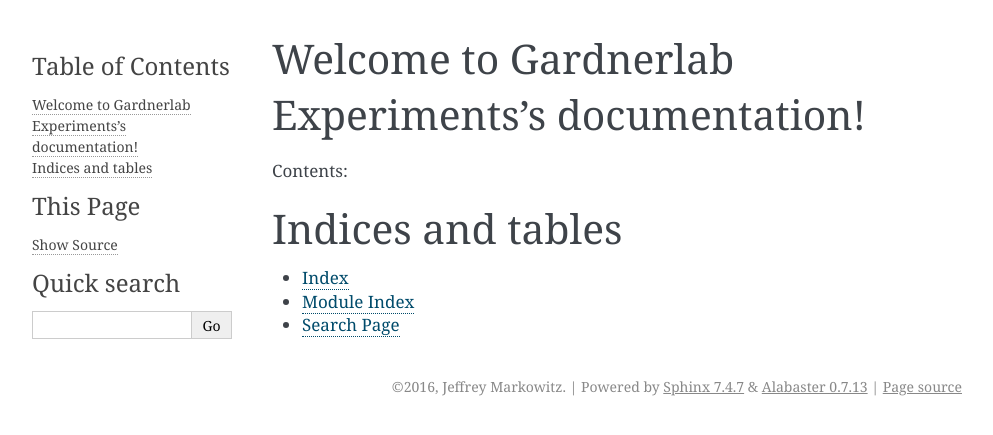
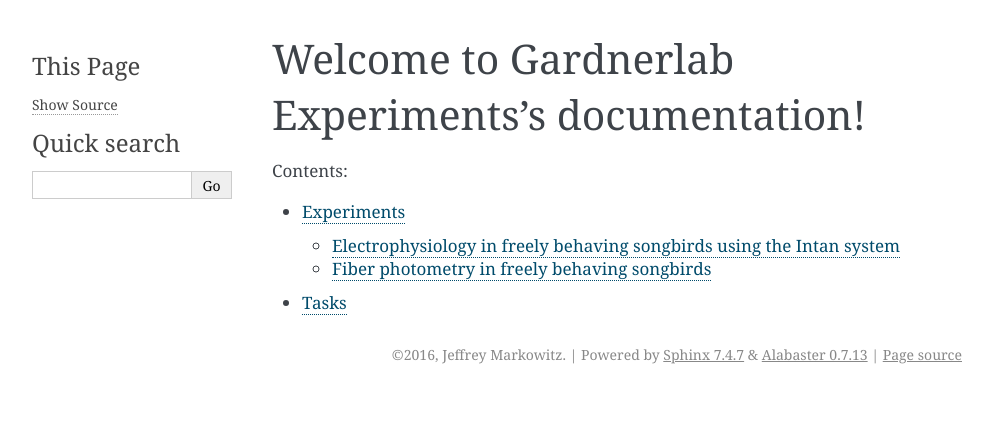
Before and after one commit to jmarkow/gardnerlab-experiments, a Sphinx documentation site: the page built from docs/index.rst, in a window 1280 px wide. Shown: the top 435 px of the page, without its empty margins (148-1141 px from the left). Built offline with Sphinx 7.4.7, drawn with Linux system fonts in a browser that asks for light colours; formulas are drawn with MathJax 3.

Commit message:
Adding documentation

```diff
--- /dev/null
+++ b/docs/experiments.rst
@@ -0,0 +1,22 @@
+Experiments
+===========
+
+.. warning:: This contains broad overview of software pipeline used for various experiments in the lab.  Note that this documentation does not dive deep into any one software package, it merely contains recipes for conducting analysis-heavy experiment in MATLAB.
+
+Electrophysiology in freely behaving songbirds using the Intan system
+---------------------------------------------------------------------
+
+Both the RHA and RHD versions of the Intan system are supported through various packages.  It is assumed that all recordings are performed in freely behaving animals, though various parts of the pipeline work perfectly well with other data types.  Here is the broad overview, with the code used for each step.
+
+#.  Data is acquired on a "front-end" machine using the `RHA/RHD evaluation software <http://intantech.com/downloads.html>`_.  This is not resource intensive, most modern Intel machines with 3 GBs of RAM have worked fine.  PCs are simplest, but Linux/OS X will work just fine if you're willing to compile the Intan software.
+#.  Raw data files are then transfered to a "back-end" machine where all offline analysis is performed using a `simple bash script <https://github.com/jmarkow/data-handling>`_.
+#.  Once the files are transfered, processing begins with song detection. Files are processed for song and the resulting data is organizing using the `intan_frontend <https://github.com/jmarkow/intan_frontend>`_.
+#.  The user then selects a template from the song extractions.  Alignments to the template are performed using `zftftb <https://github.com/jmarkow/zftftb>`_.
+#.  After alignments are performed, all further analysis is automated using the `robofinch framework <https://github.com/jmarkow/robofinch>`_.
+#.  Spike sorting is performed using `spikoclust <https://github.com/jmarkow/robofinch>`_.
+
+Now each of the steps in detail...
+
+
+Fiber photometry in freely behaving songbirds
+---------------------------------------------
--- a/docs/index.rst
+++ b/docs/index.rst
@@ -11,11 +11,5 @@
 .. toctree::
    :maxdepth: 2
 
-
-
-Indices and tables
-==================
-
-* :ref:`genindex`
-* :ref:`modindex`
-* :ref:`search`
+   experiments
+   tasks
--- /dev/null
+++ b/docs/tasks.rst
@@ -0,0 +1,4 @@
+Tasks
+=====
+
+This contains small descriptions of typical computational tasks performed in the lab.
```
